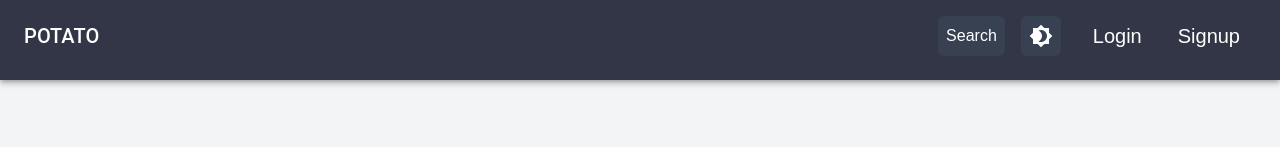
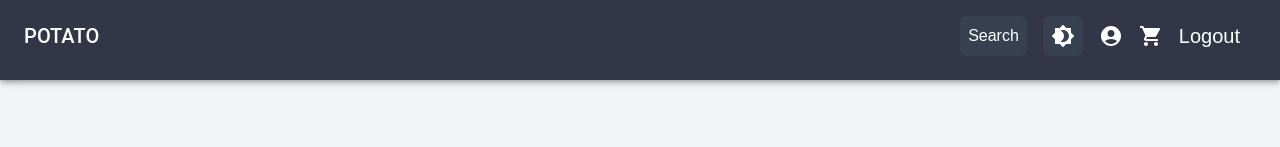
Before and after one commit to Aditya-Sharma-D6L/Online-Food-Delivery, a React (Create React App) app in the folder frontend/: page / in a window 1280 px wide. Both pictures are taken after a click on the button "Login". Shown: the top 147 px of the page. Built offline with nearby package versions, Linux system fonts and the light colour scheme.

Commit message:
added minor changes in appbar

```diff
--- a/frontend/src/components/Header.js
+++ b/frontend/src/components/Header.js
@@ -1,10 +1,12 @@
-import React from "react";
+import React, { useState } from "react";
 import AppBar from "@mui/material/AppBar";
 import Toolbar from "@mui/material/Toolbar";
 import Typography from "@mui/material/Typography";
 import { createTheme, ThemeProvider } from "@mui/material";
 import Brightness4Icon from "@mui/icons-material/Brightness4"; // Import Brightness4Icon
 import { FontAwesomeIcon } from "@fortawesome/react-fontawesome";
+import AccountCircleIcon from "@mui/icons-material/AccountCircle";
+import ShoppingCartIcon from "@mui/icons-material/ShoppingCart";
 
 const theme = createTheme({
   palette: {
@@ -17,7 +19,18 @@ const theme = createTheme({
   },
 });
 
-const Header = ({ toggleDarkMode }) => {
+const Header = ({ toggleDarkMode, isLoggedIn }) => {
+  // Use state to manage login status (replace with your actual logic)
+  const [loggedIn, setLoggedIn] = useState(isLoggedIn); // Assuming isLoggedIn prop is passed
+
+  const handleLogin = () => {
+    setLoggedIn(true); // Simulate login (replace with actual login logic)
+  };
+
+  const handleLogout = () => {
+    setLoggedIn(false); // Simulate logout (replace with actual logout logic)
+  };
+
   return (
     <ThemeProvider theme={theme}>
       <AppBar
@@ -34,23 +47,48 @@ const Header = ({ toggleDarkMode }) => {
           >
             POTATO
           </Typography>
-
           <button className="p-2 mr-4 bg-gray-700 hover:bg-gray-600 text-white rounded-md focus:outline-none">
             Search
           </button>
-
           <button
             className="p-2 mr-4 bg-gray-700 hover:bg-gray-600 text-white rounded-md focus:outline-none"
             onClick={toggleDarkMode}
           >
             <Brightness4Icon /> {/* Dark mode icon */}
           </button>
+          {!loggedIn && ( // Conditionally render login/signup buttons if not logged in
+            <>
+              <button
+                className="text-xl px-4 py-2 rounded-md pr-5"
+                onClick={handleLogin}
+              >
+                Login
+              </button>
 
-          <button className="text-xl px-4 py-2 rounded-md pr-5">Login</button>
-
-          <button className="text-xl px-4 py-2 rounded-md">Signup</button>
-
-          <FontAwesomeIcon icon="fa-regular fa-cart-shopping" />
+              <button className="text-xl px-4 py-2 rounded-md">Signup</button>
+            </>
+          )}
+          {loggedIn && ( // Conditionally render profile/cart buttons if logged in
+            <>
+              <AccountCircleIcon className="text-white mr-4" />{" "}
+              {/* Profile icon */}
+              <ShoppingCartIcon
+                className="text-white"
+                onClick={() => {
+                  /* Handle cart click */
+                }}
+              />{" "}
+              {/* Cart icon */}
+              <button
+                className="text-white text-xl px-4 py-2 rounded-md"
+                onClick={handleLogout}
+              >
+                Logout
+              </button>
+            </>
+          )}
+          <FontAwesomeIcon icon="fa-regular fa-cart-shopping" />{" "}
+          {/* Remove this line (redundant) */}
         </Toolbar>
       </AppBar>
     </ThemeProvider>
```
